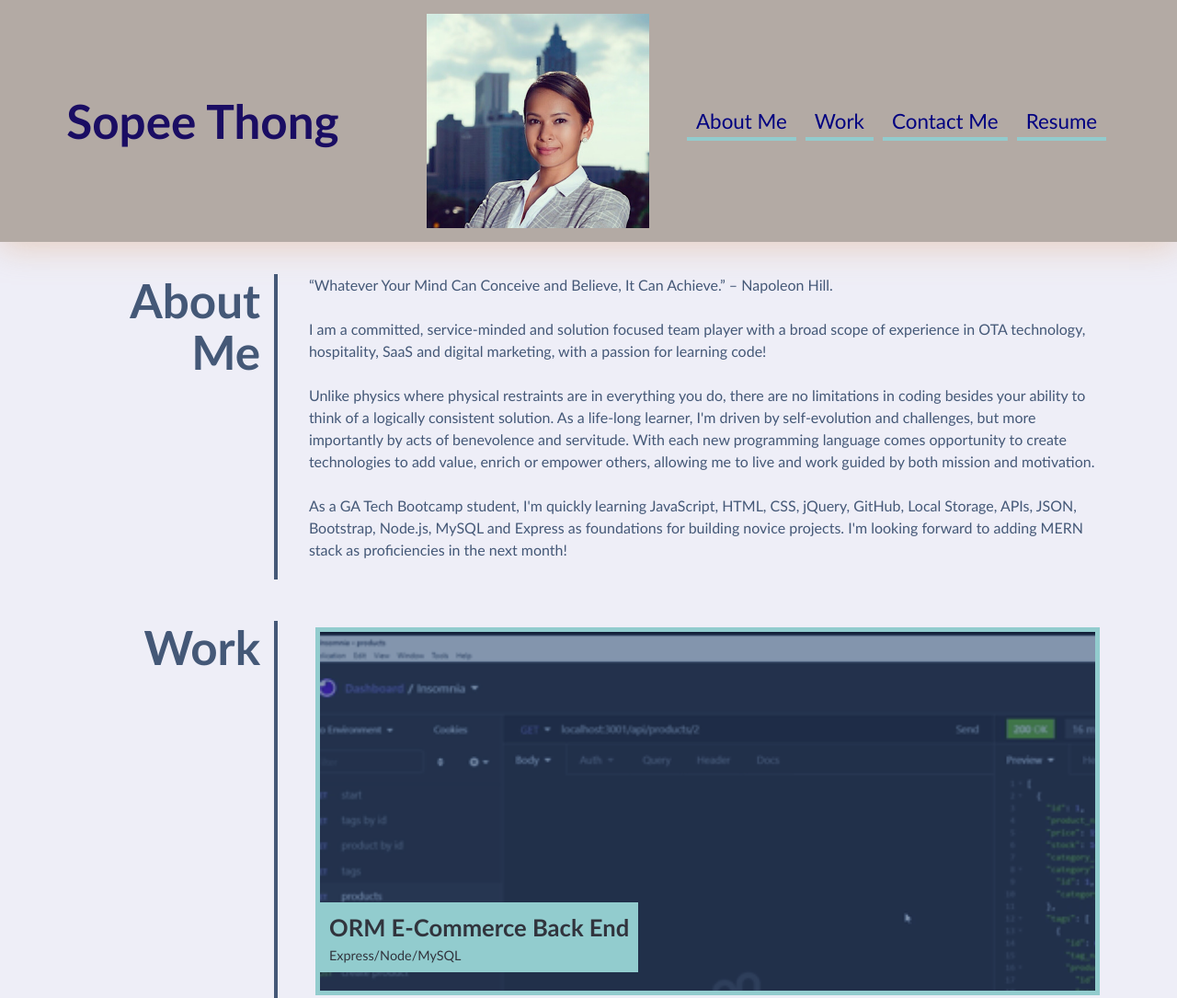
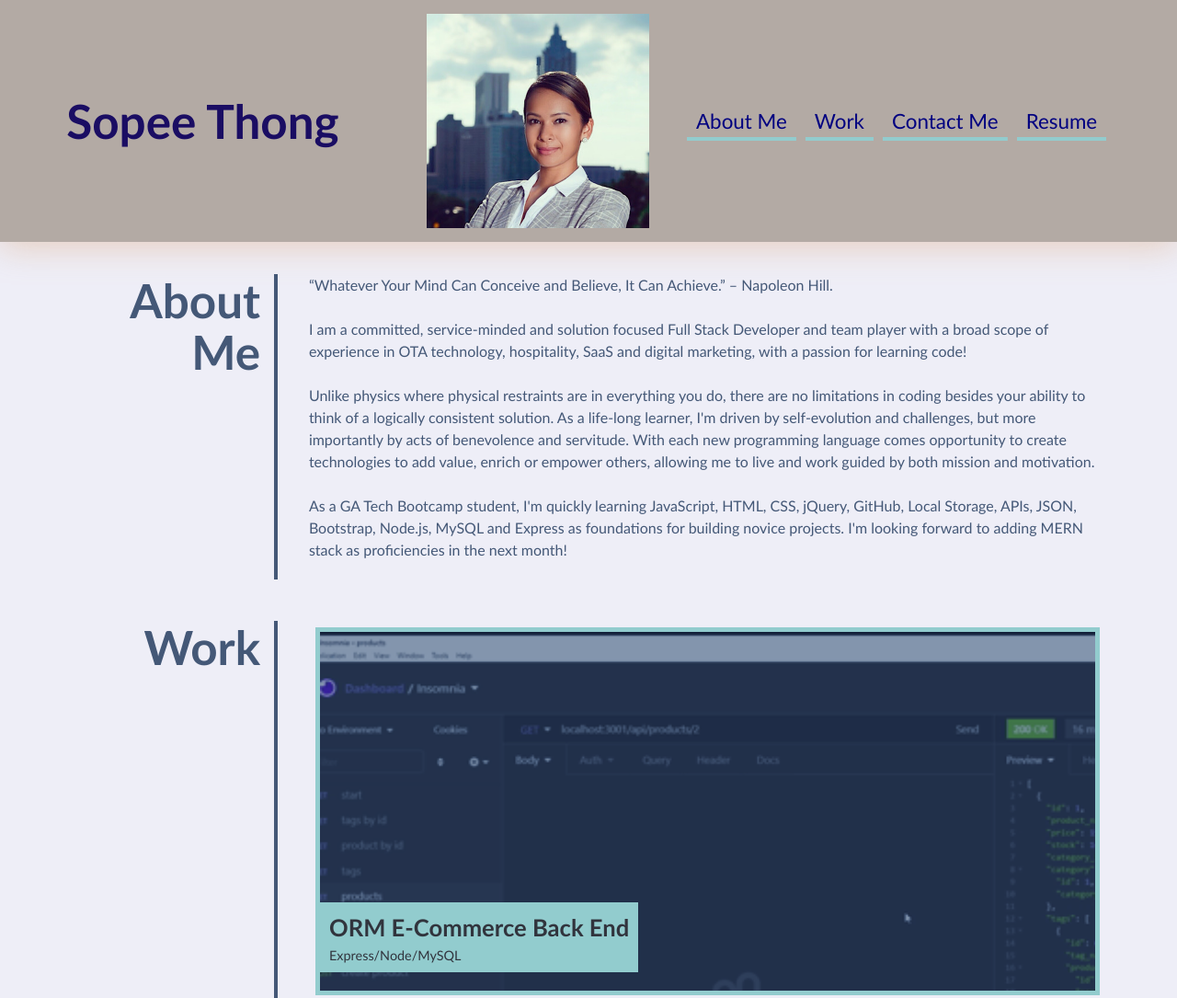
Before and after one commit to sopeethong1/Portfolio, a plain HTML site: page index.html in a window 1280 px wide. Shown: the top 1085 px of the page at 92% size. Drawn offline with Linux system fonts and the light colour scheme.

Commit message:
adding text

```diff
--- a/index.html
+++ b/index.html
@@ -37,7 +37,7 @@
           <p>
             “Whatever Your Mind Can Conceive and Believe, It Can Achieve.” –
             Napoleon Hill. <br> <br>I am a committed, service-minded and
-            solution focused team player with a broad scope of experience in OTA
+            solution focused Full Stack Developer and team player with a broad scope of experience in OTA
             technology, hospitality, SaaS and digital marketing, with a passion for learning code!
             <br> <br>
              Unlike physics where physical restraints are in
```
